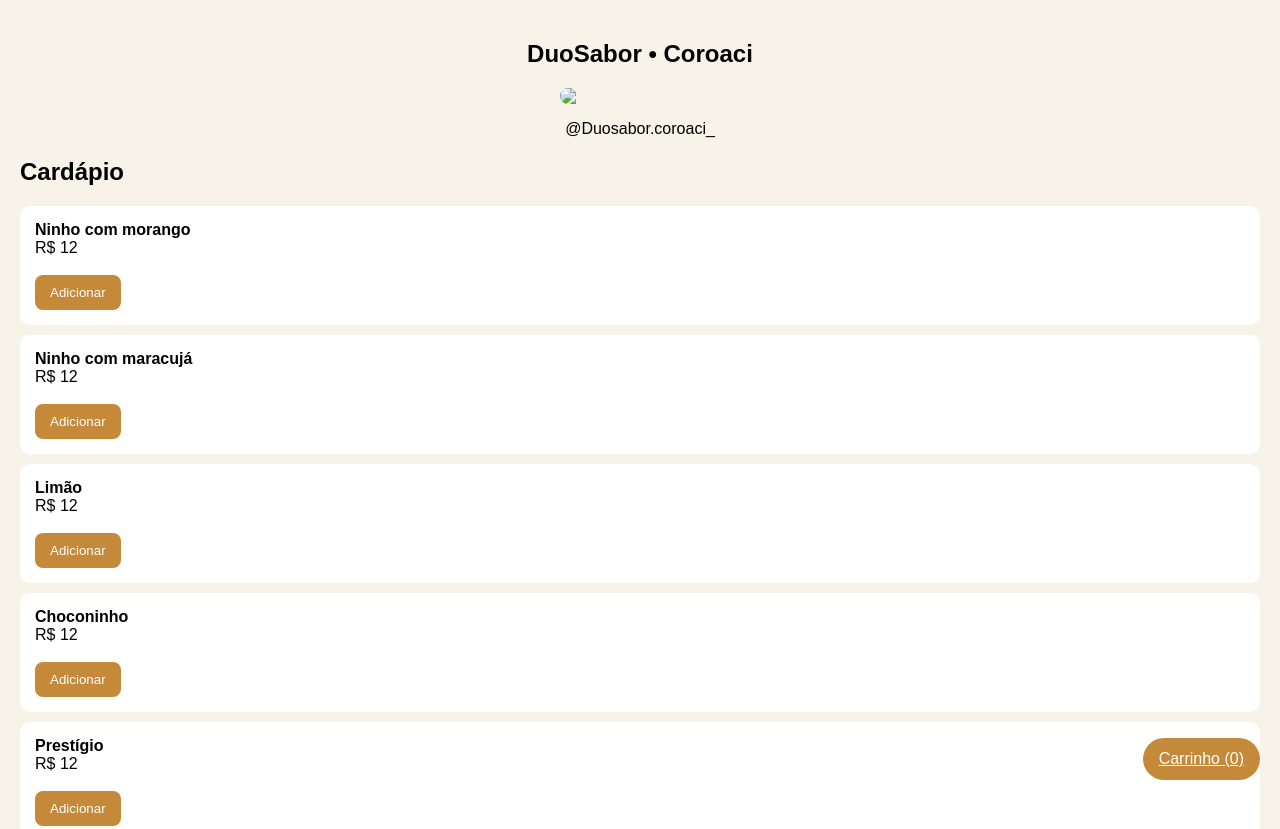
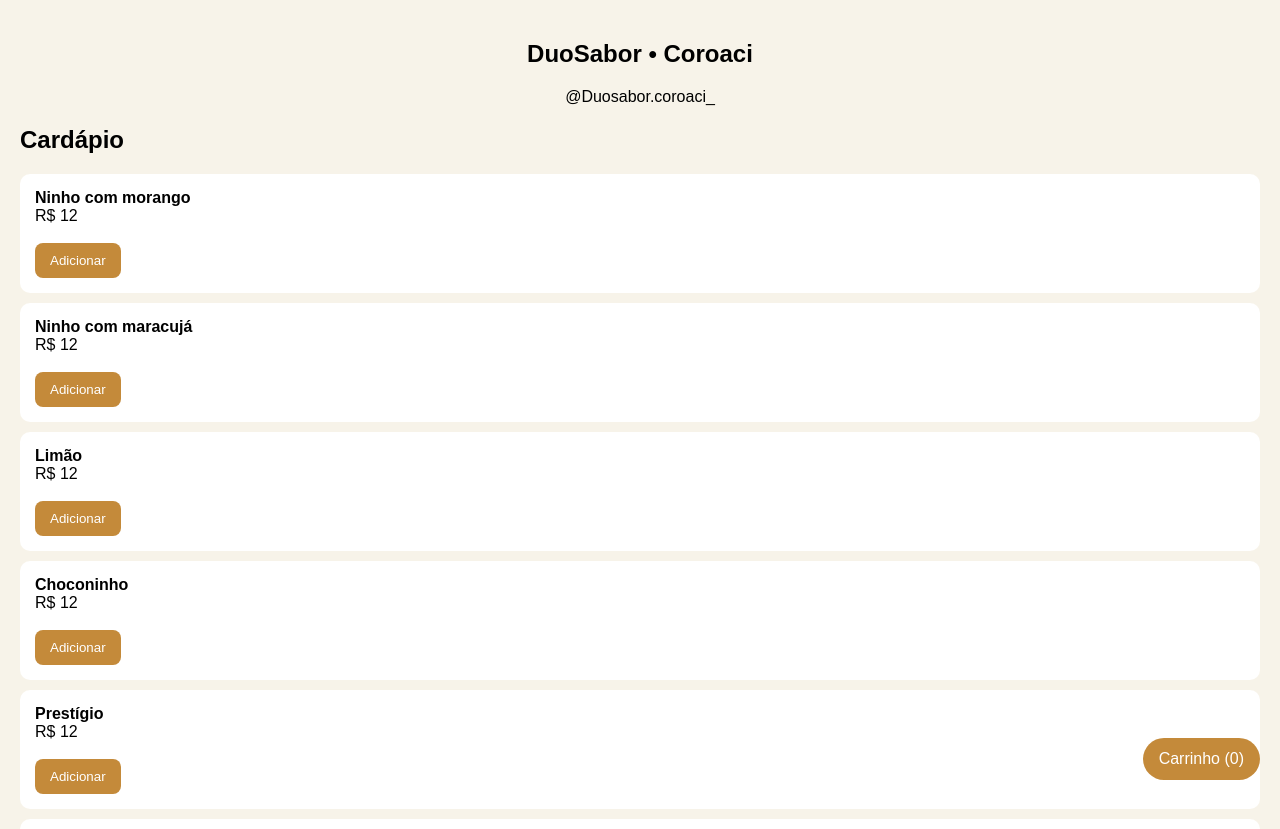
Before and after one commit to Duosabor/-Card-pio-duosabor-, a plain HTML site: page index.html in a window 1280 px wide. Shown: the top 829 px of the page. Drawn offline with Linux system fonts and the light colour scheme.

Commit message:
Refactor header and update cart link format

```diff
--- a/index.html
+++ b/index.html
@@ -1,4 +1,3 @@
-
 <!DOCTYPE html>
 <html lang="pt-BR">
 <head>
@@ -7,18 +6,17 @@
 <title>DuoSabor - Cardápio</title>
 <style>
 body { font-family: Arial; background:#f7f3e9; margin:0; padding:20px; }
-header img { width:160px; border-radius:12px; display:block; margin:auto; }
+header { text-align:center; margin-bottom:20px; }
 .card { background:white; padding:15px; margin:10px 0; border-radius:10px; }
 button { padding:10px 15px; border:none; background:#c48a3a; color:white; border-radius:8px; cursor:pointer; }
-#cart { position:fixed; bottom:20px; right:20px; background:#c48a3a; color:white; padding:12px 16px; border-radius:50px; }
+#cart { position:fixed; bottom:20px; right:20px; background:#c48a3a; color:white; padding:12px 16px; border-radius:50px; text-decoration:none; }
 </style>
 </head>
 <body>
 
 <header>
-<h2 style="text-align:center;">DuoSabor • Coroaci</h2>
-<img src="ninho_morango.jpg" />
-<p style="text-align:center;">@Duosabor.coroaci_</p>
+<h2>DuoSabor • Coroaci</h2>
+<p>@Duosabor.coroaci_</p>
 </header>
 
 <h2>Cardápio</h2>
@@ -55,7 +53,7 @@ function render(){
 
  document.getElementById("cart").innerText = "Carrinho ("+carrinho.length+")";
  document.getElementById("cart").href =
-     "https://wa.me/?text=" + encodeURIComponent(
+     "https://wa.me/5533984553145?text=" + encodeURIComponent(
         "Pedido DuoSabor:%0A" +
         carrinho.map(c=>"- "+c).join("%0A")
      );
```
